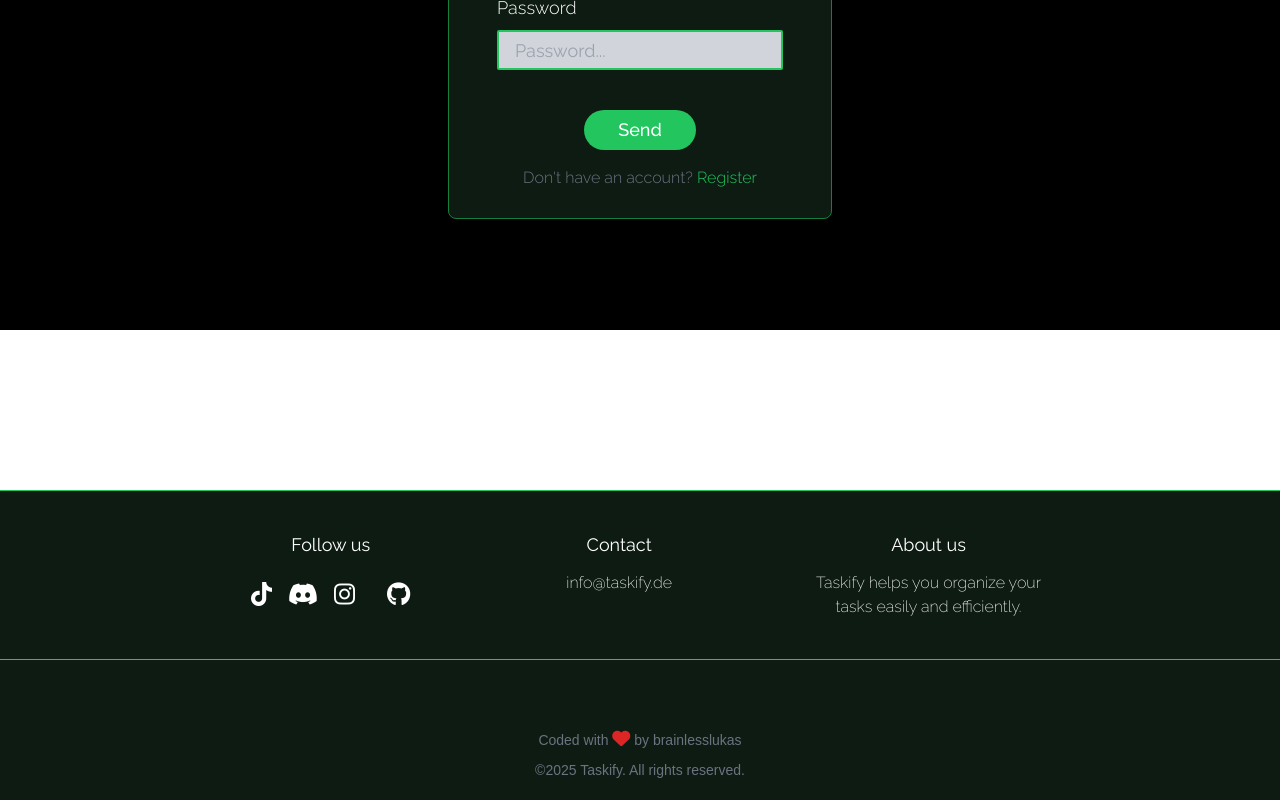
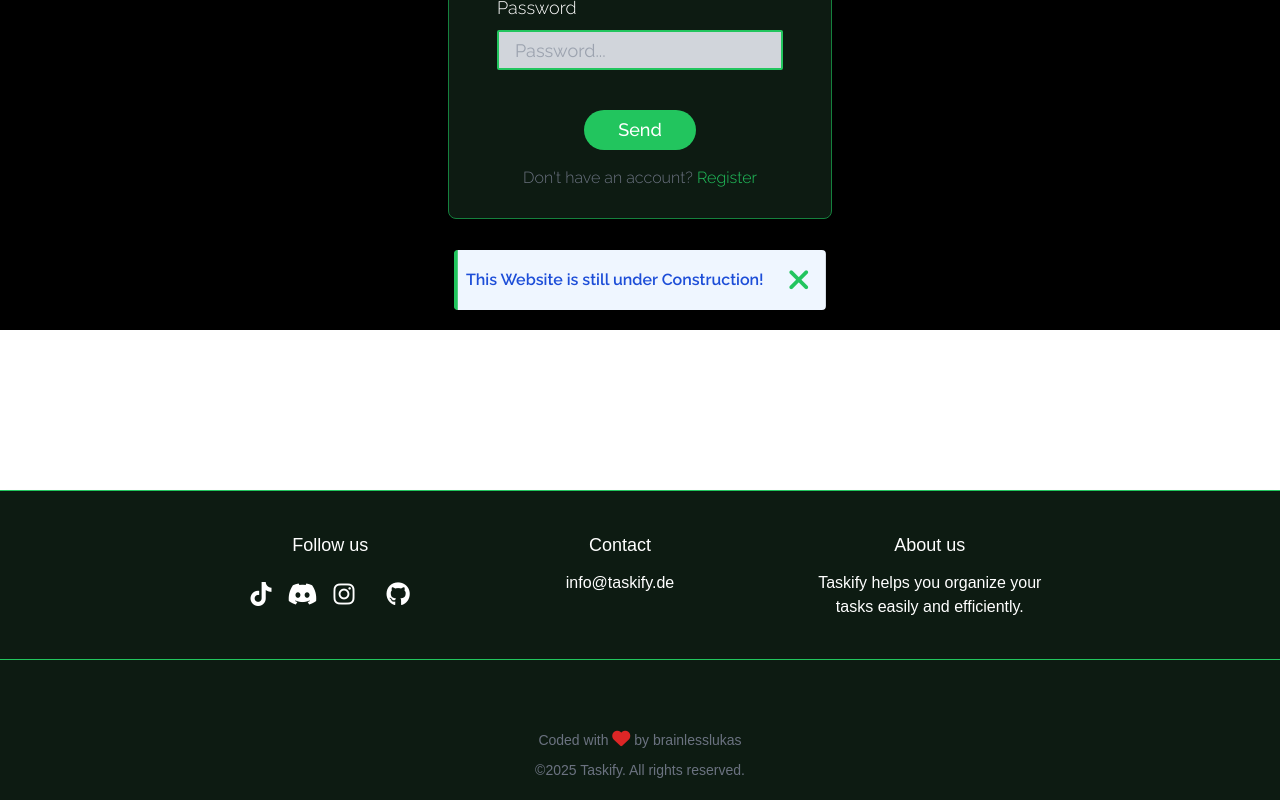
Before and after one commit to Brainlesslukas/ToDo-Frontend, a Vue app: page /login in a window 1280 px wide. Shown: the part 470-1270 px from the top of the page. Built offline with nearby package versions, Linux system fonts and the light colour scheme; no server answers; a web font is replaced by a local one.

Commit message:
Adding CS Alert

```diff
--- a/package.json
+++ b/package.json
@@ -7,6 +7,7 @@
     "build": "vue-cli-service build"
   },
   "dependencies": {
+    "@headlessui/vue": "^1.7.23",
     "autoprefixer": "^10",
     "axios": "^1.7.9",
     "core-js": "^3.8.3",
--- a/src/App.vue
+++ b/src/App.vue
@@ -8,6 +8,8 @@
     <div class="relative">
       <Background />
     </div>
+
+    <CSAlert class="z-20"/>
 
     <div class="mt-20 flex-1 mb-20">
       <router-view />
@@ -24,13 +26,15 @@
 import Background from "@/components/Background.vue";
 import Navbar from "@/components/Navbar.vue";
 import Footer from "@/components/Footer.vue";
+import CSAlert from "@/components/Alerts/CSAlert.vue";
 
 export default {
   name: 'app',
   components: {
     Background,
     Navbar,
-    Footer
+    Footer,
+    CSAlert
   }
 }
 </script>
--- /dev/null
+++ b/src/components/Alerts/CSAlert.vue
@@ -0,0 +1,25 @@
+<template>
+  <Transition
+      enter="transition-opacity duration-300"
+      enter-from="opacity-0"
+      enter-to="opacity-100"
+      leave="transition-opacity duration-300"
+      leave-from="opacity-100"
+      leave-to="opacity-0"
+  >
+    <div
+        v-if="show"
+        class="fixed bottom-5 left-1/2 transform -translate-x-1/2 p-2 bg-blue-50 border-l-4 border-green-500 rounded shadow-lg z-50 flex items-center space-x-4">
+      <p class="text-blue-700 text-center font-raleway font-semibold">This Website is still under Construction!</p>
+      <button @click="show = false" class="text-green-500 hover:bg-gray-300 p-1 rounded px-2">
+        <i class="fa-solid fa-xmark text-3xl"></i>
+      </button>
+    </div>
+  </Transition>
+</template>
+
+<script setup>
+import { ref } from "vue";
+
+const show = ref(true);
+</script>
--- a/src/components/Footer.vue
+++ b/src/components/Footer.vue
@@ -1,7 +1,7 @@
 <template>
   <div class="flex flex-col justify-center items-center pb-5 pt-10 gap-y-5 text-white border-t-[1px] border-green-500">
 
-    <div class="flex flex-col md:flex-row justify-center gap-x-36 w-full font-raleway">
+    <div class="flex flex-col md:flex-row justify-center gap-x-36 w-full">
 
       <div class="flex flex-col items-center">
         <h1 class="text-lg font-normal">Follow us</h1>
```
Also changed, not shown: 1 other file (tests, documents, lock files or other folders).
